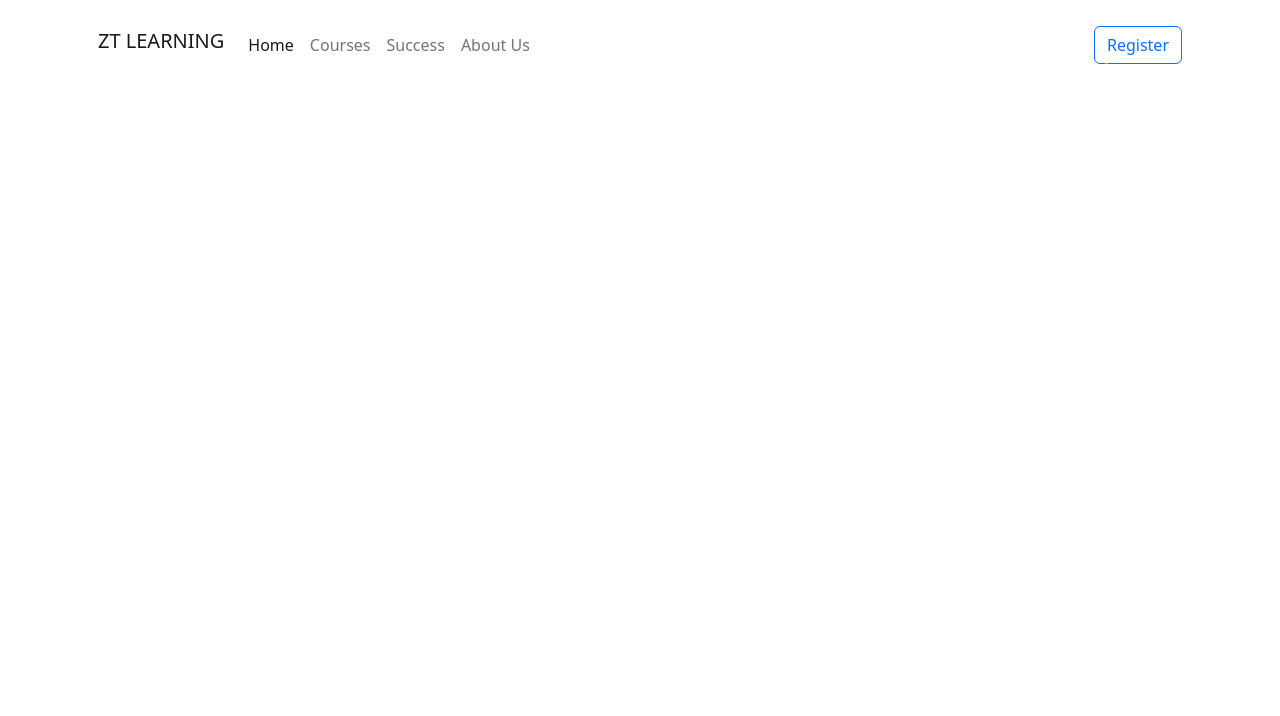
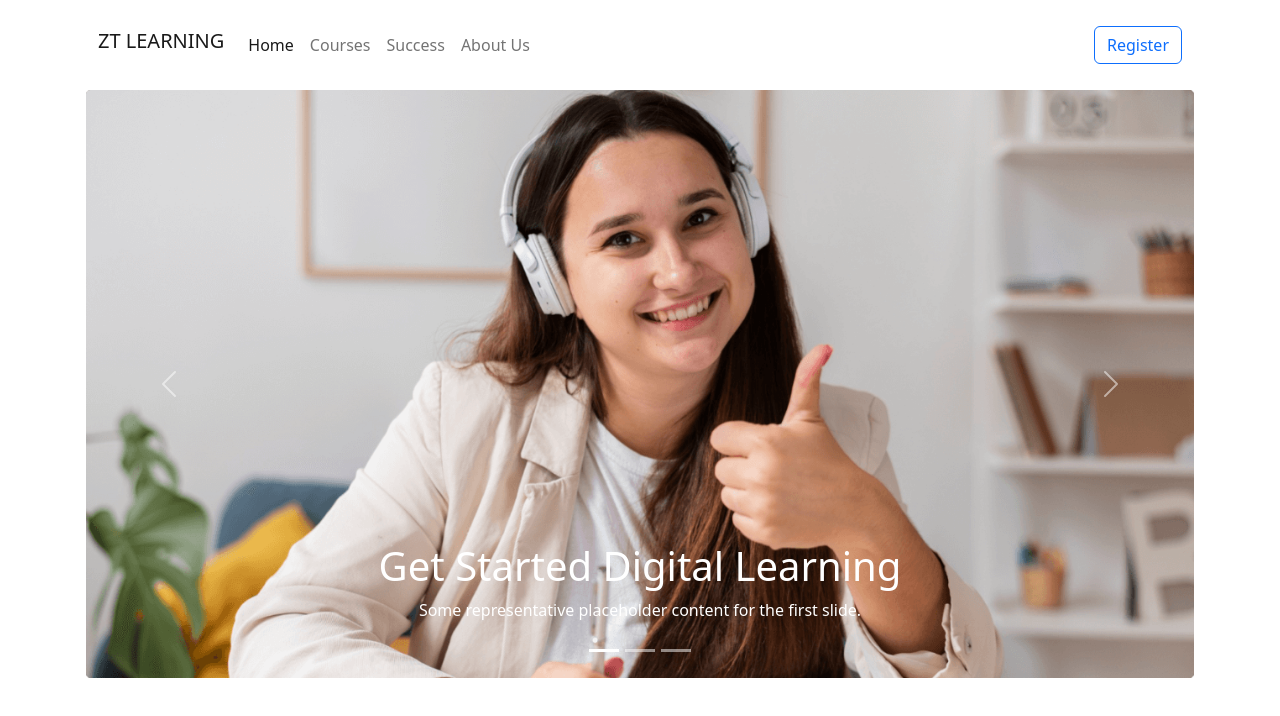
Before and after one commit to Minhaz-qa/ZT-Learning, a plain HTML site: page index.html in a window 1280 px wide. Drawn offline with nearby package versions, Linux system fonts and the light colour scheme.

Commit message:
Sliddr complete

```diff
--- a/index.html
+++ b/index.html
@@ -54,35 +54,54 @@
         <!-- Navbar End  -->
 
         <!-- Leandin Page Start -->
-        <div id="carouselExampleControls" class="carousel slide" data-bs-ride="carousel">
+        <section class="pt-3">
+            <div id="carouselExampleCaptions" class="carousel slide" data-bs-ride="false">
+                <div class="carousel-indicators">
+                    <button type="button" data-bs-target="#carouselExampleCaptions" data-bs-slide-to="0" class="active"
+                        aria-current="true" aria-label="Slide 1"></button>
+                    <button type="button" data-bs-target="#carouselExampleCaptions" data-bs-slide-to="1"
+                        aria-label="Slide 2"></button>
+                    <button type="button" data-bs-target="#carouselExampleCaptions" data-bs-slide-to="2"
+                        aria-label="Slide 3"></button>
+                </div>
                 <div class="carousel-inner">
-
-                <div class="carousel-item">
-                    <img src="images/cover/cover-2.jpg" class="d-block w-100" alt="...">
+                    <div class="carousel-item active rounded">
+                        <img src="images/cover/cover-1.png" class="d-block w-100" alt="...">
+                        <div class="carousel-caption d-none d-md-block text-align-center">
+                            <h1 class="h1">Get Started Digital
+                                Learning</h1>
+                            <p>Some representative placeholder content for the first slide.</p>
+                        </div>
+                    </div>
+                    <div class="carousel-item rounded">
+                        <img src="images/cover/Cover-4.png" class="d-block w-100" alt="...">
                         <div class="carousel-caption d-none d-md-block">
-                        <h5>Second slide label</h5>
+                            <h1>Get Started Digital
+                                Learning</h1>
                             <p>Some representative placeholder content for the second slide.</p>
                         </div>
                     </div>
-                <div class="carousel-item">
+                    <div class="carousel-item rounded">
                         <img src="images/cover/cover-3.jpg" class="d-block w-100" alt="...">
                         <div class="carousel-caption d-none d-md-block">
-                        <h5>Second slide label</h5>
-                        <p>Some representative placeholder content for the second slide.</p>
+                            <h1>Get Started Digital
+                                Learning</h1>
+                            <p>Some representative placeholder content for the third slide.</p>
                         </div>
                     </div>
                 </div>
-            <button class="carousel-control-prev" type="button" data-bs-target="#carouselExampleControls"
+                <button class="carousel-control-prev" type="button" data-bs-target="#carouselExampleCaptions"
                     data-bs-slide="prev">
                     <span class="carousel-control-prev-icon" aria-hidden="true"></span>
                     <span class="visually-hidden">Previous</span>
                 </button>
-            <button class="carousel-control-next" type="button" data-bs-target="#carouselExampleControls"
+                <button class="carousel-control-next" type="button" data-bs-target="#carouselExampleCaptions"
                     data-bs-slide="next">
                     <span class="carousel-control-next-icon" aria-hidden="true"></span>
                     <span class="visually-hidden">Next</span>
                 </button>
             </div>
+        </section>
         <!-- Leandin Page End -->
     </header>
     <!-- Header Section End -->
```
Also changed, not shown: images/cover/Cover-4.png (added), images/cover/R.jpg (added). Lines whose indentation alone changed are shown as unchanged.
